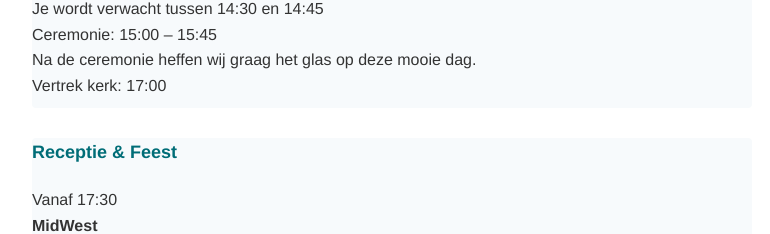
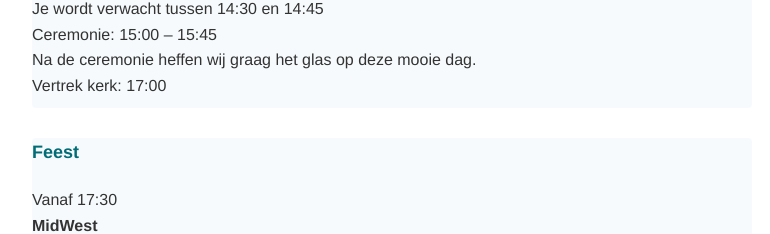
Before and after one commit to vdewidt/huwelijk, a plain HTML site: page docs/index.html in a window 1280 px wide. Shown: the part 837-1071 px from the top of the page, without its empty margins (248-1018 px from the left). Drawn offline with Linux system fonts and the light colour scheme.

Commit message:
Update index.html

```diff
--- a/docs/index.html
+++ b/docs/index.html
@@ -167,7 +167,7 @@
         </div>
 
         <div class="location">
-            <h2>Receptie & Feest</h2>
+            <h2>Feest</h2>
             <p>Vanaf 17:30<br>
             <strong>MidWest</strong><br>
             Cabralstraat 1<br>
```
